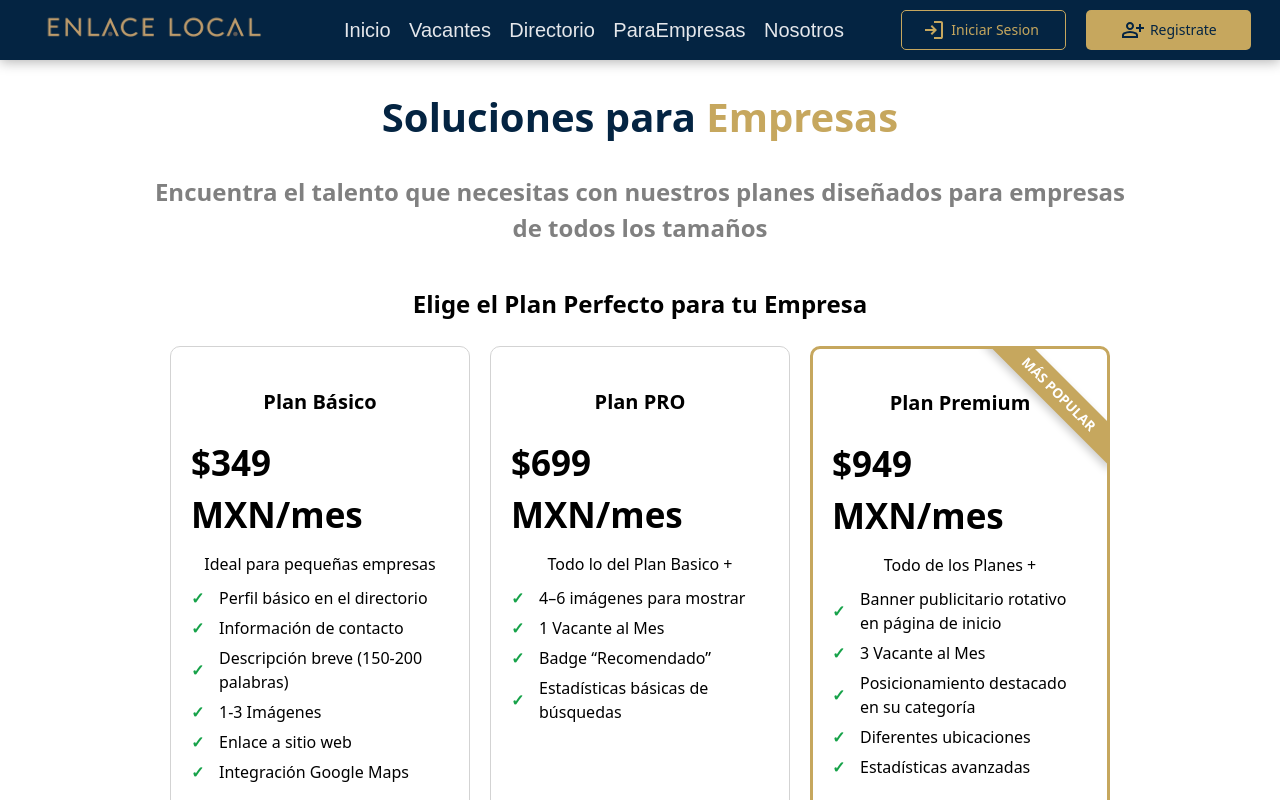
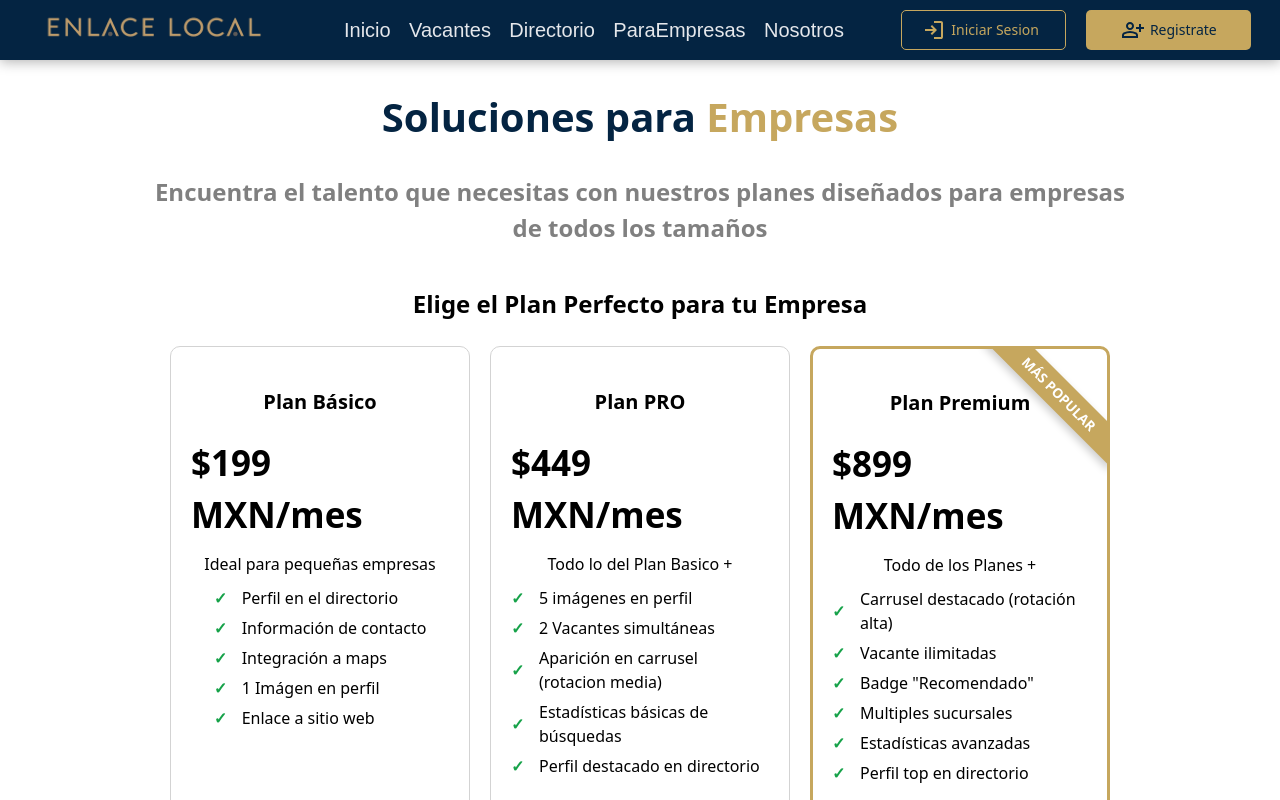
Before and after one commit to JoseEduardoTrevizo/Directorio-digital, a React (Vite) app in the folder Frontend/: page /empresas in a window 1280 px wide. Shown: the top 800 px of the page. Built offline with nearby package versions, Linux system fonts and the light colour scheme; no server answers.

Commit message:
fix en preloader de pagina directorio

```diff
--- a/Frontend/src/components/directory/Popup_Company.jsx
+++ b/Frontend/src/components/directory/Popup_Company.jsx
@@ -1,6 +1,6 @@
 import React, { useEffect } from "react";
 import { useNavigate } from "react-router";
-import logoCompany from "../../assets/react.svg";
+import logoCompany from "../../assets/images/logotipo.png";
 import open from "../../assets/icons/open.svg";
 import map from "../../assets/images/google-maps.jpg";
 import pin from "../../assets/icons/location.svg";
--- a/Frontend/src/pages/Directorio.jsx
+++ b/Frontend/src/pages/Directorio.jsx
@@ -36,7 +36,25 @@ export default function Directorio() {
     setSelectedEmpresa(null);
   };
 
-  if (empresas === null) return null;
+  if (empresas === null)
+    return (
+      <div className="containerDirectorio">
+        <h2 className="directory-title">Directorio de Empresas</h2>
+        <div className="directory_container">
+          <aside className="directory_sidebar">
+            <Filter_directory />
+          </aside>
+          <main className="companies_list">
+            {Array.from({ length: 6 }).map((_, i) => (
+              <div key={i} className="skeleton-card" />
+            ))}
+          </main>
+          <aside className="directory_ads">
+            <Aside_adds />
+          </aside>
+        </div>
+      </div>
+    );
   return (
     <>
       <div className="containerDirectorio">
--- a/Frontend/src/pages/Empresas.jsx
+++ b/Frontend/src/pages/Empresas.jsx
@@ -19,29 +19,30 @@ export default function Empresas() {
         <div className="empresasPlans-container">
           <div className="plan-card">
             <h3 className="plan-title">Plan Básico</h3>
-            <p className="plan-price"> $349 MXN/mes</p>
+            <p className="plan-price"> $199 MXN/mes</p>
             <p className="planmas">Ideal para pequeñas empresas</p>
             <ul className="plan-features">
-              <li className="feature">Perfil básico en el directorio</li>
+              <li className="feature">Perfil en el directorio</li>
               <li className="feature">Información de contacto</li>
-              <li className="feature">Descripción breve (150-200 palabras)</li>
-              <li className="feature">1-3 Imágenes</li>
+              <li className="feature">Integración a maps</li>
+              <li className="feature">1 Imágen en perfil</li>
               <li className="feature">Enlace a sitio web</li>
-
-              <li className="feature">Integración Google Maps</li>
             </ul>
             <button className="plan-button">Contratar Ahora</button>
           </div>
 
           <div className="plan-card">
             <h3 className="plan-title">Plan PRO</h3>
-            <p className="plan-price"> $699 MXN/mes</p>
+            <p className="plan-price"> $449 MXN/mes</p>
             <p className="planmas">Todo lo del Plan Basico +</p>
             <ul className="plan-features">
-              <li className="feature">4–6 imágenes para mostrar</li>
-              <li className="feature">1 Vacante al Mes</li>
-              <li className="feature">Badge “Recomendado”</li>
+              <li className="feature">5 imágenes en perfil</li>
+              <li className="feature">2 Vacantes simultáneas</li>
+              <li className="feature">
+                Aparición en carrusel (rotacion media)
+              </li>
               <li className="feature">Estadísticas básicas de búsquedas</li>
+              <li className="feature">Perfil destacado en directorio</li>
             </ul>
             <button className="plan-button">Contratar Ahora</button>
           </div>
@@ -49,18 +50,15 @@ export default function Empresas() {
           <div className="plan-card-popular">
             <div className="popular-badge">MÁS POPULAR</div>
             <h3 className="plan-title">Plan Premium</h3>
-            <p className="plan-price">$949 MXN/mes</p>
+            <p className="plan-price">$899 MXN/mes</p>
             <p className="planmas">Todo de los Planes +</p>
             <ul className="plan-features">
-              <li className="feature">
-                Banner publicitario rotativo en página de inicio
-              </li>
-              <li className="feature">3 Vacante al Mes</li>
-              <li className="feature">
-                Posicionamiento destacado en su categoría
-              </li>
-              <li className="feature">Diferentes ubicaciones</li>
+              <li className="feature">Carrusel destacado (rotación alta)</li>
+              <li className="feature">Vacante ilimitadas</li>
+              <li className="feature">Badge "Recomendado"</li>
+              <li className="feature">Multiples sucursales</li>
               <li className="feature">Estadísticas avanzadas</li>
+              <li className="feature">Perfil top en directorio</li>
             </ul>
             <button className="plan-button">Contratar Ahora</button>
           </div>
--- a/Frontend/src/styles/Home.css
+++ b/Frontend/src/styles/Home.css
@@ -62,7 +62,7 @@
   height: 40px;
   border-top-left-radius: 10px;
   border-bottom-left-radius: 10px;
-  border: 1px solid #e5e7eb;
+  border: none;
   margin-top: 55px;
 }
 .hero-section_search:focus {
--- a/Frontend/src/styles/Profile.css
+++ b/Frontend/src/styles/Profile.css
@@ -1,6 +1,7 @@
 .profile-page_Container {
   display: flex;
   padding-top: 60px;
+  background-color: #fff;
 }
 .profile-header {
   max-height: 250px;
--- a/Frontend/src/styles/popupAplicar.css
+++ b/Frontend/src/styles/popupAplicar.css
@@ -31,6 +31,7 @@
   padding: 8px;
   margin-bottom: 15px;
   border: 1px solid #ccc;
+  background-color: #fff;
   border-radius: 5px;
 }
 .edad {
```
